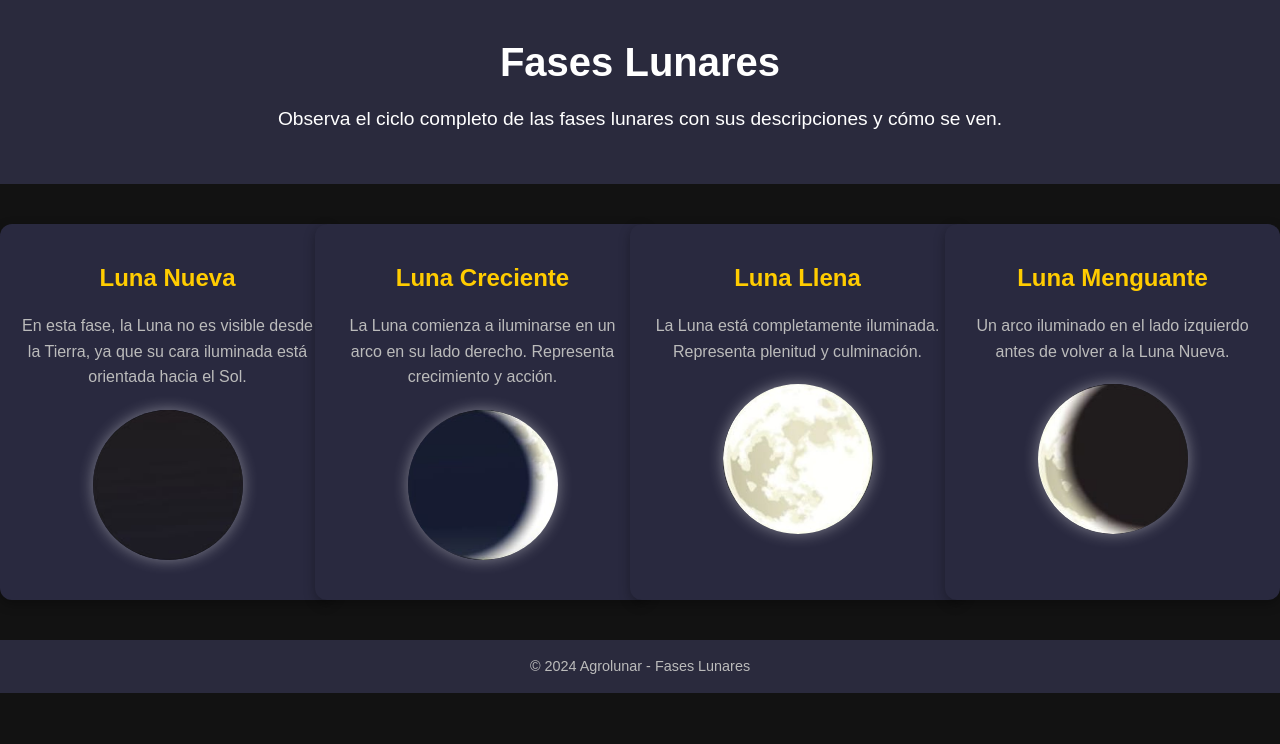
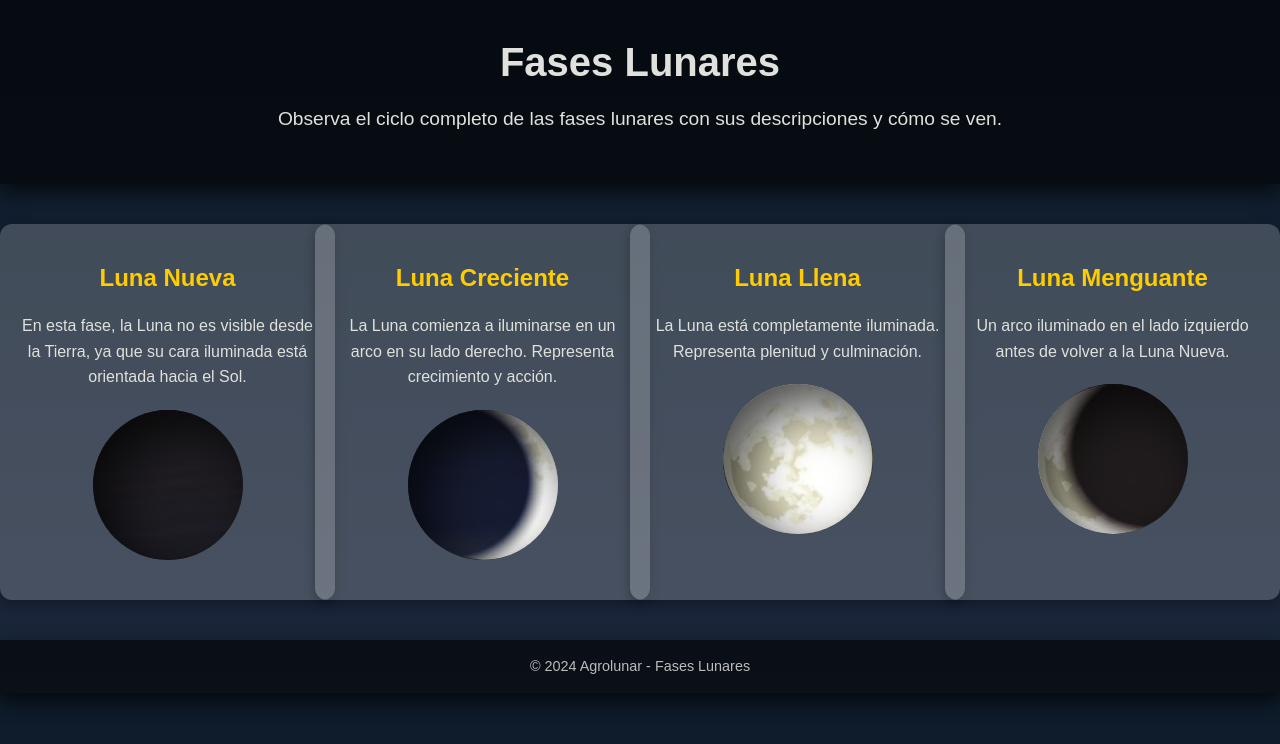
Before and after one commit to Emilio-desarrollador/descripcion_de_las_fases_lunares, a plain HTML site: page index.html in a window 1280 px wide. Drawn offline with Linux system fonts and the light colour scheme.

Commit message:
Update index.html
Diseño mejorado

```diff
--- a/index.html
+++ b/index.html
@@ -7,25 +7,27 @@
   <style>
     /* Estilos generales */
     body {
-      font-family: 'Arial', sans-serif;
+      font-family: 'Poppins', sans-serif;
       margin: 0;
       padding: 0;
-      background-color: #121212;
-      color: #ffffff;
+      background: linear-gradient(to bottom, #0d1b2a, #1b263b);
+      color: #e0e1dd;
       text-align: center;
       line-height: 1.6;
     }
 
     header {
-      background-color: #2a2a3d;
+      background-color: rgba(0, 0, 0, 0.6);
       padding: 30px 0;
-      color: #fff;
+      color: #e0e1dd;
+      box-shadow: 0 8px 20px rgba(0, 0, 0, 0.7);
     }
 
     header h1 {
       font-size: 2.5rem;
       margin: 0;
-      font-weight: bold;
+      font-weight: 600;
+      animation: fadeIn 2s ease-in-out;
     }
 
     header p {
@@ -45,17 +47,18 @@
     }
 
     .phase {
-      background-color: #29293f;
+      background-color: rgba(255, 255, 255, 0.2);
       border-radius: 12px;
       padding: 20px;
       box-shadow: 0 4px 12px rgba(0, 0, 0, 0.3);
-      transition: transform 0.3s ease-in-out;
+      transition: transform 0.3s ease, background-color 0.3s ease;
       width: 100%;
       max-width: 300px;
     }
 
     .phase:hover {
       transform: translateY(-10px);
+      background-color: rgba(255, 255, 255, 0.4);
     }
 
     .phase h2 {
@@ -66,17 +69,17 @@
 
     .phase p {
       font-size: 1rem;
-      color: #bbb;
+      color: #e0e1dd;
     }
 
     .moon {
       margin: 20px auto;
       width: 150px;
       height: 150px;
+      border-radius: 50%;
       background-position: center;
       background-size: cover;
-      border-radius: 50%;
-      box-shadow: 0 0 15px rgba(255, 255, 255, 0.4);
+      box-shadow: inset 20px 20px 50px rgba(0, 0, 0, 0.7);
       transition: transform 0.3s ease-in-out;
     }
 
@@ -101,15 +104,26 @@
     }
 
     footer {
-      background-color: #2a2a3d;
+      background-color: rgba(0, 0, 0, 0.6);
       padding: 15px 0;
       font-size: 0.9rem;
       color: #bbb;
       text-align: center;
+      box-shadow: 0 8px 20px rgba(0, 0, 0, 0.7);
     }
 
     footer p {
       margin: 0;
+    }
+
+    /* Animaciones */
+    @keyframes fadeIn {
+      from {
+        opacity: 0;
+      }
+      to {
+        opacity: 1;
+      }
     }
 
     /* Media Query para dispositivos pequeños */
```
